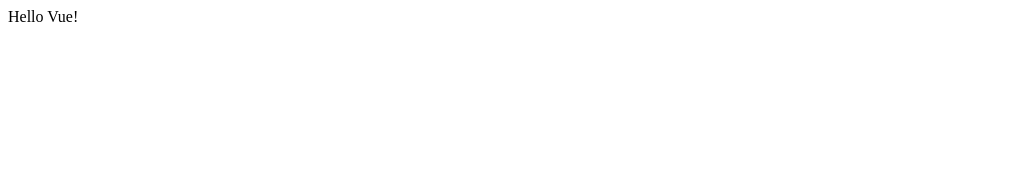
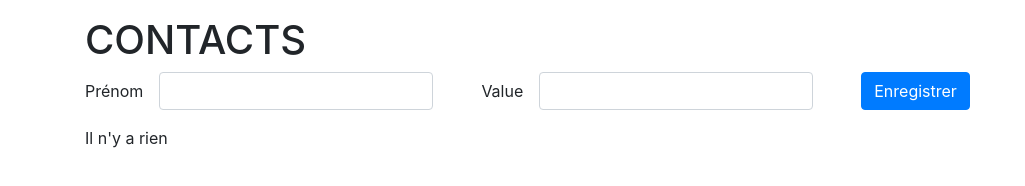
Before and after one commit to Kseniagg/contacts, a website with bundled scripts: page client/index.html in a window 1280 px wide. Shown: the whole page, without its empty margins (0-1025 px from the left). Built offline with nearby package versions, Linux system fonts and the light colour scheme.

Commit message:
creates a form and an object of contacts

```diff
--- a/client/frontend.js
+++ b/client/frontend.js
@@ -1,10 +1,28 @@
-import { createApp, ref } from 'https://unpkg.com/vue@3/dist/vue.esm-browser.js';
+import Vue from 'https://cdn.jsdelivr.net/npm/vue@2.6.11/dist/vue.esm.browser.js'
 
-createApp({
-    setup() {
-        const message = ref('Hello Vue!')
+
+new Vue({
+    el: '#app',
+    data() {
         return {
-            message
+            form: {
+                name: '',
+                value: ''
+            },
+            contacts: []
+        }
+    },
+    methods: {
+        createContact() {
+            // write the contact to an object
+            const { ...contact } = this.form
+            // adds the contact to the array and assign an id to the object
+            this.contacts.push({ ...contact, id: Date.now() })
+            console.log(contact)
+
+            this.form.name = this.form.value = ''
         }
     }
-}).mount('#app');
+})
+
+console.log(Vue);
--- a/client/index.html
+++ b/client/index.html
@@ -1,14 +1,51 @@
 <!DOCTYPE html>
-<html lang="en">
+<html lang="fr">
 
 <head>
     <meta charset="UTF-8">
     <meta name="viewport" content="width=device-width, initial-scale=1.0">
+    <link rel="stylesheet" href="https://stackpath.bootstrapcdn.com/bootstrap/4.4.1/css/bootstrap.min.css"
+        integrity="sha384-Vkoo8x4CGsO3+Hhxv8T/Q5PaXtkKtu6ug5TOeNV6gBiFeWPGFN9MuhOf23Q9Ifjh" crossorigin="anonymous">
     <title>REST API</title>
+    <style>
+        [v-cloak] {
+            display: none;
+        }
+    </style>
 </head>
 
 <body>
-    <div id="app">{{ message }}</div>
+    <!--  v-cloak   =  if something isn't ready then don't display it
+        (for the list of contacts)-->
+    <div class="container pt-3" id="app" v-cloak>
+        <h1>CONTACTS</h1>
+
+        <form class="form-inline mb-3" @submit.prevent="createContact">
+            <div class="form-group mr-5">
+                <label for="name" class="mr-3">Prénom</label>
+                <input type="text" class="form-control" id="name" v-model="form.name">
+            </div>
+            <div class="form-group mr-5">
+                <label for="value" class="mr-3">Value</label>
+                <input type="text" class="form-control" id="value" v-model="form.value">
+            </div>
+            <button class="btn btn-primary" type="submit">Enregistrer</button>
+        </form>
+
+        <!-- if there's anything -->
+        <div v-if="contacts.length">
+            <div class="card mb-3" v-for="contact in contacts">
+                <div class="card-body">
+                    <h5 class="card-title">{{contact.name}}</h5>
+                    <p class="card-text">{{contact.value}}</p>
+                    <button class="btn btn-primary" @click="markContact(contact.id)">Marquer</button>
+                    <button class="btn btn-danger">Supprimer</button>
+                </div>
+            </div>
+        </div>
+        <!--  if there is nothing -->
+        <p v-else>Il n'y a rien</p>
+    </div>
     <script type="module" src="frontend.js"></script>
 </body>
 
```
